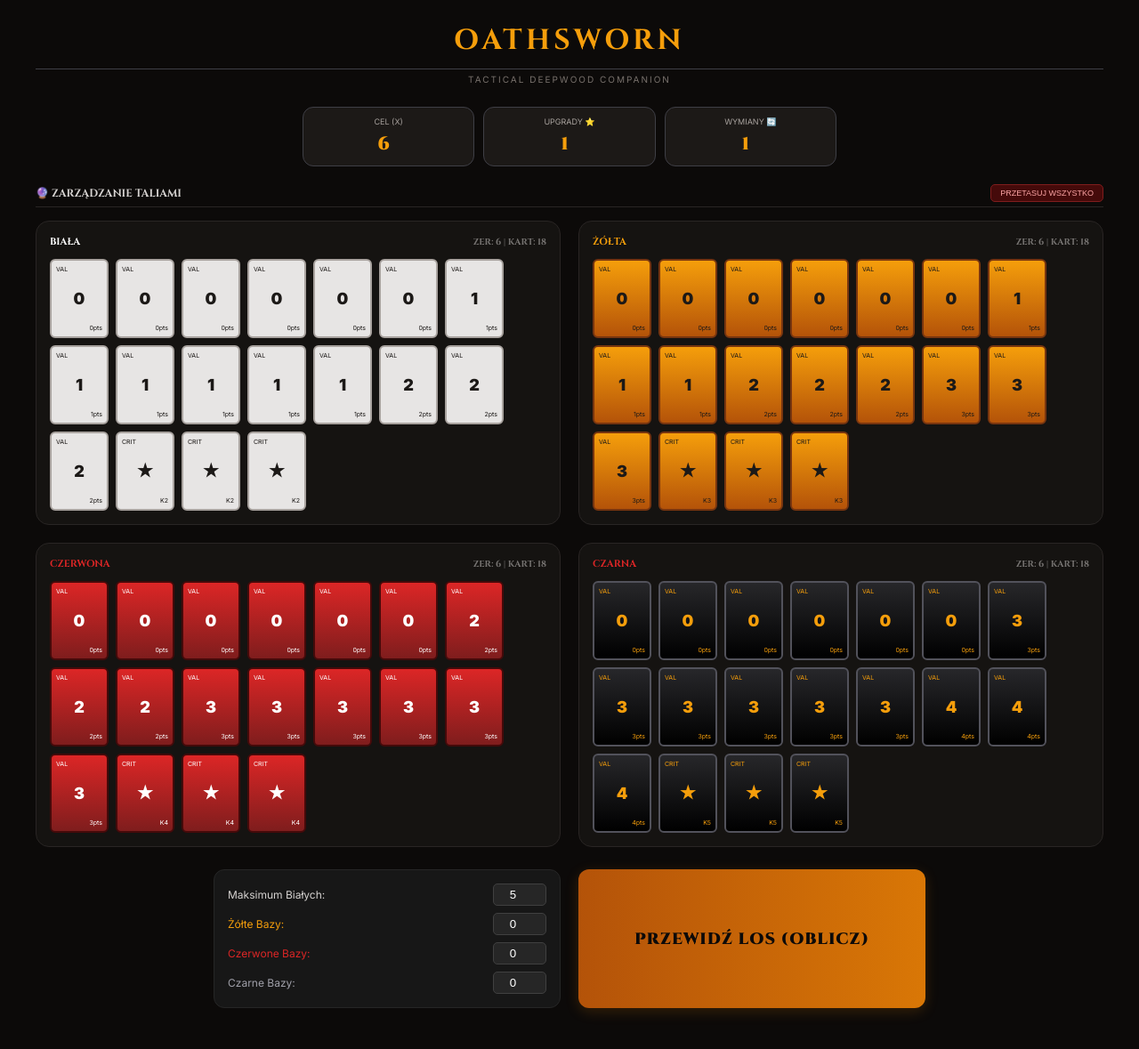
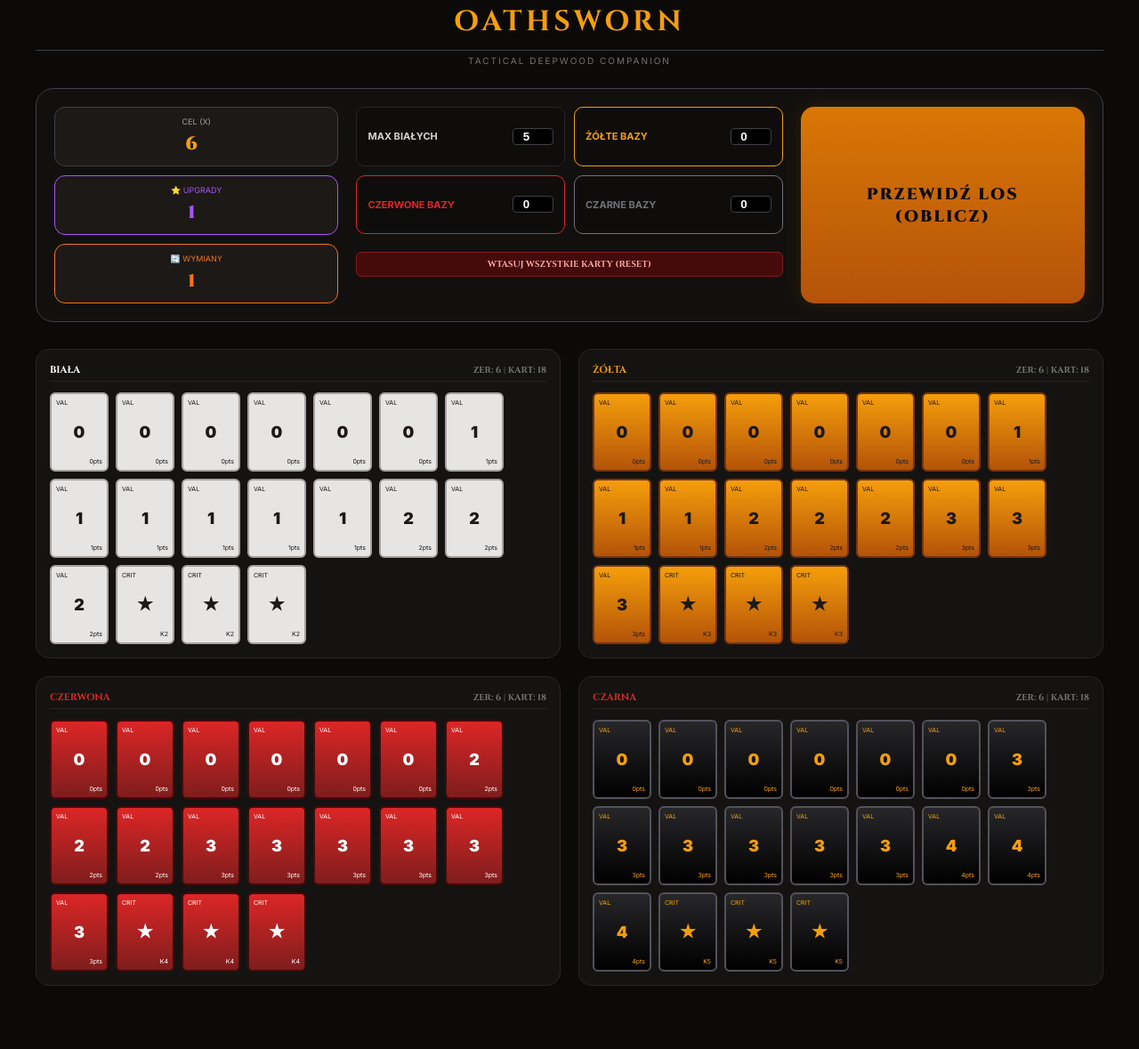
Before and after one commit to sneakycat-6/oathsworn_dies, a plain HTML site: page index.html in a window 1280 px wide. Shown: the part 17-1196 px from the top of the page at 89% size. Drawn offline with Linux system fonts and the light colour scheme.

Commit message:
Update index.html

```diff
--- a/index.html
+++ b/index.html
@@ -7,7 +7,6 @@
     <style>
         @import url('https://fonts.googleapis.com/css2?family=Cinzel:wght@700;900&family=Inter:wght@400;700;900&display=swap');
 
-        /* GŁÓWNE STYLE */
         :root {
             --bg-deep: #0c0a09;
             --bg-card: #1c1917;
@@ -29,7 +28,7 @@
         }
 
         .container {
-            max-width: 1200px; /* Rozszerzono kontener, aby pomieścił kolumny */
+            max-width: 1200px;
             width: 100%;
         }
 
@@ -40,7 +39,7 @@
             letter-spacing: 4px;
             border-bottom: 1px solid var(--zinc-700);
             padding-bottom: 10px;
-            margin-bottom: 5px;
+            margin: 0 0 5px 0;
         }
 
         .subtitle {
@@ -52,15 +51,29 @@
             letter-spacing: 2px;
         }
 
-        /* PANEL STEROWANIA */
-        .stats-grid {
+        /* ------------------------------------------------------- */
+        /* NOWY GÓRNY PANEL KONFIGURACJI                           */
+        /* ------------------------------------------------------- */
+        .top-config-panel {
             display: grid;
-            grid-template-columns: repeat(3, 1fr);
+            grid-template-columns: 1fr 1.5fr 1fr;
+            gap: 20px;
+            margin-bottom: 30px;
+            background: rgba(28, 25, 23, 0.4);
+            padding: 20px;
+            border-radius: 20px;
+            border: 1px solid var(--zinc-700);
+        }
+
+        @media (max-width: 900px) {
+            .top-config-panel { grid-template-columns: 1fr; }
+        }
+
+        /* Parametry główne (Cel, Tokeny) */
+        .params-grid {
+            display: grid;
+            grid-template-columns: 1fr;
             gap: 10px;
-            margin-bottom: 20px;
-            max-width: 600px;
-            margin-left: auto;
-            margin-right: auto;
         }
 
         .stat-box {
@@ -90,34 +103,72 @@
             font-family: 'Cinzel', serif;
         }
 
-        .deck-main-header {
+        /* Limity kart (Przeniesione na górę) */
+        .limits-grid {
+            display: grid;
+            grid-template-columns: 1fr 1fr;
+            gap: 10px;
+        }
+
+        .limit-item {
+            background: rgba(0,0,0,0.2);
+            padding: 8px 12px;
+            border-radius: 10px;
             display: flex;
             justify-content: space-between;
             align-items: center;
-            margin-bottom: 15px;
-            font-size: 12px;
-            text-transform: uppercase;
-            font-family: 'Cinzel', serif;
-            border-bottom: 1px solid #292524;
-            padding-bottom: 5px;
+            border: 1px solid #292524;
         }
 
-        /* ------------------------------------------------------- */
-        /* NOWY UKŁAD SIATKI DLA TALII (2 KOLUMNY, 2 RZĘDY)        */
-        /* ------------------------------------------------------- */
+        .limit-item span { font-size: 11px; font-weight: bold; text-transform: uppercase; }
+        .limit-item input {
+            width: 40px;
+            background: #000;
+            border: 1px solid var(--zinc-700);
+            color: white;
+            text-align: center;
+            border-radius: 4px;
+            font-weight: bold;
+        }
+
+        /* PRZYCISK OBLICZ */
+        .calc-area {
+            display: flex;
+            flex-direction: column;
+            justify-content: center;
+        }
+
+        .btn-main {
+            width: 100%;
+            height: 100%;
+            min-height: 80px;
+            background: linear-gradient(to bottom, #d97706, #b45309);
+            color: #0c0a09;
+            border: none;
+            padding: 15px;
+            font-size: 18px;
+            font-weight: 900;
+            border-radius: 15px;
+            cursor: pointer;
+            font-family: 'Cinzel', serif;
+            letter-spacing: 2px;
+            box-shadow: 0 0 20px rgba(217, 119, 6, 0.15);
+            transition: 0.3s;
+        }
+
+        .btn-main:hover { filter: brightness(1.1); transform: translateY(-2px); }
+        .btn-main:active { transform: translateY(0); }
+
+        /* ZARZĄDZANIE TALIĄ */
         .decks-grid {
             display: grid;
             grid-template-columns: repeat(2, 1fr);
             gap: 20px;
-            margin-bottom: 25px;
+            margin-bottom: 40px;
         }
 
-        /* Responsywność: na małych ekranach (telefonach) wraca do 1 kolumny */
         @media (max-width: 768px) {
-            .decks-grid {
-                grid-template-columns: 1fr;
-                gap: 15px;
-            }
+            .decks-grid { grid-template-columns: 1fr; }
         }
 
         .deck-section {
@@ -125,7 +176,6 @@
             border: 1px solid #292524;
             border-radius: 15px;
             padding: 15px;
-            height: auto;
         }
 
         .deck-header {
@@ -136,15 +186,12 @@
             font-size: 11px;
             text-transform: uppercase;
             font-family: 'Cinzel', serif;
+            border-bottom: 1px solid #292524;
+            padding-bottom: 5px;
         }
 
-        .card-grid {
-            display: flex;
-            flex-wrap: wrap;
-            gap: 8px;
-        }
+        .card-grid { display: flex; flex-wrap: wrap; gap: 8px; }
 
-        /* STYL KARTY */
         .oath-card {
             width: 52px;
             height: 75px;
@@ -174,119 +221,33 @@
 
         .oath-card.is-discarded::after {
             content: '☠';
-            position: absolute;
-            top: 50%;
-            left: 50%;
-            transform: translate(-50%, -50%);
-            color: #ef4444;
-            font-size: 20px;
+            position: absolute; top: 50%; left: 50%; transform: translate(-50%, -50%);
+            color: #ef4444; font-size: 20px;
         }
 
-        /* LIMITY DOBORU I PRZYCISKI - ZGRUPOWANE NA DOLE */
-        .bottom-layout {
-            display: grid;
-            grid-template-columns: 1fr 1fr;
-            gap: 20px;
-            max-width: 800px;
-            margin: 0 auto 30px auto;
+        .btn-reset {
+            background: #450a0a; color: #fca5a5; border: 1px solid #7f1d1d;
+            padding: 6px 12px; border-radius: 6px; font-size: 10px; cursor: pointer;
+            text-transform: uppercase; font-family: 'Cinzel', serif;
         }
 
-        @media (max-width: 768px) {
-            .bottom-layout {
-                grid-template-columns: 1fr;
-                gap: 15px;
-            }
-        }
-
-        .limits-box {
-            background: #171717;
-            padding: 15px;
-            border-radius: 12px;
-            border: 1px solid #262626;
-            display: flex;
-            flex-direction: column;
-            justify-content: center;
-        }
-
-        .limit-row {
-            display: flex;
-            justify-content: space-between;
-            align-items: center;
-            margin-bottom: 8px;
-            font-size: 12px;
-        }
-
-        .limit-row:last-child { margin-bottom: 0; }
-
-        .limit-row input {
-            width: 50px;
-            background: #262626;
-            border: 1px solid #404040;
-            color: white;
-            padding: 4px;
-            text-align: center;
-            border-radius: 5px;
-        }
-
-        .action-box {
-            display: flex;
-            flex-direction: column;
-            justify-content: center;
-        }
-
-        .btn-main {
-            width: 100%;
-            height: 100%;
-            min-height: 60px;
-            background: linear-gradient(to right, #b45309, #d97706);
-            color: #0c0a09;
-            border: none;
-            padding: 15px;
-            font-size: 18px;
-            font-weight: 900;
-            border-radius: 12px;
-            cursor: pointer;
-            font-family: 'Cinzel', serif;
-            letter-spacing: 1px;
-            box-shadow: 0 4px 15px rgba(217, 119, 6, 0.2);
-        }
-
-        .btn-main:active { transform: scale(0.98); }
-
-        .btn-reset {
-            background: #450a0a;
-            color: #fca5a5;
-            border: 1px solid #7f1d1d;
-            padding: 4px 10px;
-            border-radius: 5px;
-            font-size: 9px;
-            cursor: pointer;
-        }
-
-        /* WYNIKI */
+        /* PANEL WYNIKÓW */
         .result-box {
             background: #064e3b;
             border: 2px solid var(--emerald);
-            padding: 20px;
-            border-radius: 15px;
+            padding: 25px;
+            border-radius: 20px;
             text-align: center;
             display: none;
-            max-width: 600px;
-            margin: 0 auto 40px auto;
-            box-shadow: 0 0 20px rgba(16, 185, 129, 0.2);
+            max-width: 700px;
+            margin: 0 auto 50px auto;
+            box-shadow: 0 10px 30px rgba(0,0,0,0.5);
         }
 
-        .result-title { font-size: 10px; text-transform: uppercase; margin-bottom: 10px; letter-spacing: 1px; }
-        .result-combo { font-size: 22px; font-weight: 900; color: var(--amber); margin-bottom: 15px; font-family: 'Cinzel', serif; }
-
-        .result-stats {
-            display: grid;
-            grid-template-columns: 1fr 1fr;
-            gap: 15px;
-        }
-
-        .res-val { font-size: 24px; font-weight: 900; display: block; }
-        .res-lbl { font-size: 9px; text-transform: uppercase; opacity: 0.7; }
+        .result-combo { font-size: 24px; font-weight: 900; color: var(--amber); margin-bottom: 15px; font-family: 'Cinzel', serif; }
+        .result-stats { display: grid; grid-template-columns: 1fr 1fr; gap: 20px; }
+        .res-val { font-size: 28px; font-weight: 900; display: block; }
+        .res-lbl { font-size: 10px; text-transform: uppercase; opacity: 0.7; }
 
     </style>
 </head>
@@ -296,55 +257,49 @@
     <h1>OATHSWORN</h1>
     <div class="subtitle">Tactical Deepwood Companion</div>
 
-    <!-- PANEL PARAMETRÓW -->
-    <div class="stats-grid">
-        <div class="stat-box">
-            <div class="stat-label">Cel (X)</div>
-            <input type="number" id="targetX" value="6">
+    <div class="top-config-panel">
+        <div class="params-grid">
+            <div class="stat-box">
+                <div class="stat-label">Cel (X)</div>
+                <input type="number" id="targetX" value="6">
+            </div>
+            <div class="stat-box" style="border-color: var(--purple)">
+                <div class="stat-label" style="color:var(--purple)">⭐ Upgrady</div>
+                <input type="number" id="upgrade_tokens" value="1" style="color:var(--purple)">
+            </div>
+            <div class="stat-box" style="border-color: #f97316">
+                <div class="stat-label" style="color:#f97316">🔄 Wymiany</div>
+                <input type="number" id="swap_tokens" value="1" style="color:#f97316">
+            </div>
         </div>
-        <div class="stat-box">
-            <div class="stat-label">Upgrady ⭐</div>
-            <input type="number" id="upgrade_tokens" value="1">
+
+        <div class="limits-grid">
+            <div class="limit-item"><span>Max Białych</span> <input type="number" id="max_white" value="5"></div>
+            <div class="limit-item" style="border-color: var(--amber)"><span style="color:var(--amber)">Żółte Bazy</span> <input type="number" id="base_yellow" value="0"></div>
+            <div class="limit-item" style="border-color: var(--red)"><span style="color:var(--red)">Czerwone Bazy</span> <input type="number" id="base_red" value="0"></div>
+            <div class="limit-item" style="border-color: #71717a"><span style="color:#71717a">Czarne Bazy</span> <input type="number" id="base_black" value="0"></div>
+            <div style="grid-column: span 2; text-align: center; margin-top: 10px;">
+                <button class="btn-reset" onclick="resetAllDiscards()" style="width: 100%">WTASUJ WSZYSTKIE KARTY (RESET)</button>
+            </div>
         </div>
-        <div class="stat-box">
-            <div class="stat-label">Wymiany 🔄</div>
-            <input type="number" id="swap_tokens" value="1">
+
+        <div class="calc-area">
+            <button class="btn-main" onclick="optimizeDraw()">PRZEWIDŹ LOS<br>(OBLICZ)</button>
         </div>
     </div>
 
-    <!-- NAGŁÓWEK SEKCJI TALII -->
-    <div class="deck-main-header">
-        <span>🔮 Zarządzanie taliami</span>
-        <button class="btn-reset" onclick="resetAllDiscards()">PRZETASUJ WSZYSTKO</button>
-    </div>
-
-    <!-- SIATKA TALII (KOD GENERUJE JE W GENERATORZE) -->
-    <div id="deck-selectors" class="decks-grid"></div>
-
-    <!-- DOLNY UKŁAD: LIMIT DOBORU + PRZYCISK OBLICZ -->
-    <div class="bottom-layout">
-        <div class="limits-box">
-            <div class="limit-row"><span>Maksimum Białych:</span> <input type="number" id="max_white" value="5"></div>
-            <div class="limit-row"><span style="color:var(--amber)">Żółte Bazy:</span> <input type="number" id="base_yellow" value="0"></div>
-            <div class="limit-row"><span style="color:var(--red)">Czerwone Bazy:</span> <input type="number" id="base_red" value="0"></div>
-            <div class="limit-row"><span style="color:#a1a1aa">Czarne Bazy:</span> <input type="number" id="base_black" value="0"></div>
-        </div>
-
-        <div class="action-box">
-            <button class="btn-main" onclick="optimizeDraw()">PRZEWIDŹ LOS (OBLICZ)</button>
+    <div id="reco-section" class="result-box">
+        <div class="res-lbl" style="margin-bottom: 10px;">Rekomendowana Ścieżka</div>
+        <div id="bestCombo" class="result-combo"></div>
+        <div id="usedUpgrades" style="font-size: 11px; color: var(--purple); margin-bottom: 15px; font-weight: bold;"></div>
+        <div class="result-stats">
+            <div><span class="res-lbl">Szansa Sukcesu</span><span id="bestSuccess" class="res-val" style="color:var(--emerald)">0%</span></div>
+            <div><span class="res-lbl">Ryzyko Fumble</span><span id="res-fumble-val" class="res-val" style="color:var(--red)">0%</span></div>
         </div>
     </div>
 
-    <!-- PANEL WYNIKÓW -->
-    <div id="reco-section" class="result-box">
-        <div class="result-title">Sugerowana Taktyka</div>
-        <div id="bestCombo" class="result-combo"></div>
-        <div id="usedUpgrades" style="font-size: 10px; color: var(--purple); margin-bottom: 15px;"></div>
-        <div class="result-stats">
-            <div><span class="res-lbl">Sukces</span><span id="bestSuccess" class="res-val" style="color:var(--emerald)">0%</span></div>
-            <div><span class="res-lbl">Fumble</span><span id="res-fumble-val" class="res-val" style="color:var(--red)">0%</span></div>
-        </div>
-    </div>
+    <div class="decks-grid" id="deck-selectors"></div>
+
 </div>
 
 <script>
@@ -386,13 +341,8 @@
     function toggleCard(color, idx) {
         const btn = document.getElementById(`btn-${color}-${idx}`);
         const pos = selectedDiscard[color].indexOf(idx);
-        if (pos > -1) {
-            selectedDiscard[color].splice(pos, 1);
-            btn.classList.remove('is-discarded');
-        } else {
-            selectedDiscard[color].push(idx);
-            btn.classList.add('is-discarded');
-        }
+        if (pos > -1) { selectedDiscard[color].splice(pos, 1); btn.classList.remove('is-discarded'); }
+        else { selectedDiscard[color].push(idx); btn.classList.add('is-discarded'); }
         updateDeckStats(color);
     }
 
@@ -411,11 +361,8 @@
         let deck = [];
         DECKS_SCHEMA[color].cards.forEach((val, idx) => {
             if (!selectedDiscard[color].includes(idx)) {
-                if (typeof val === 'string') {
-                    deck.push({val: parseInt(val.substring(1)), crit: true});
-                } else {
-                    deck.push({val: val, crit: false});
-                }
+                if (typeof val === 'string') deck.push({val: parseInt(val.substring(1)), crit: true});
+                else deck.push({val: val, crit: false});
             }
         });
         return deck;
@@ -439,7 +386,6 @@
         for (let i = 0; i < iterations; i++) {
             let decks = { white: getLiveDeck('white'), yellow: getLiveDeck('yellow'), red: getLiveDeck('red'), black: getLiveDeck('black') };
             let score = 0, zeros = 0, currentSwaps = swaps;
-
             for (let color in plan) {
                 for (let j = 0; j < plan[color]; j++) {
                     let d = drawFromLive(decks[color]);
@@ -494,10 +440,11 @@
             let t = [];
             for(let c in best.combo) if(best.combo[c]>0) t.push(`${best.combo[c]}x ${c==='white'?'Biała':c==='yellow'?'Żółta':c==='red'?'Czerwona':'Czarna'}`);
             document.getElementById('bestCombo').innerText = t.join(' + ');
-            document.getElementById('usedUpgrades').innerText = `Użyto ${best.cost} / ${maxLvl} pkt ulepszeń`;
+            document.getElementById('usedUpgrades').innerText = `WYKORZYSTANO ${best.cost} / ${maxLvl} PKT ULEPSZEŃ`;
             document.getElementById('bestSuccess').innerText = (best.succ * 100).toFixed(1) + "%";
             document.getElementById('res-fumble-val').innerText = (best.fumb * 100).toFixed(1) + "%";
             document.getElementById('reco-section').style.display = 'block';
+            document.getElementById('reco-section').scrollIntoView({ behavior: 'smooth' });
         }
     }
 
```
